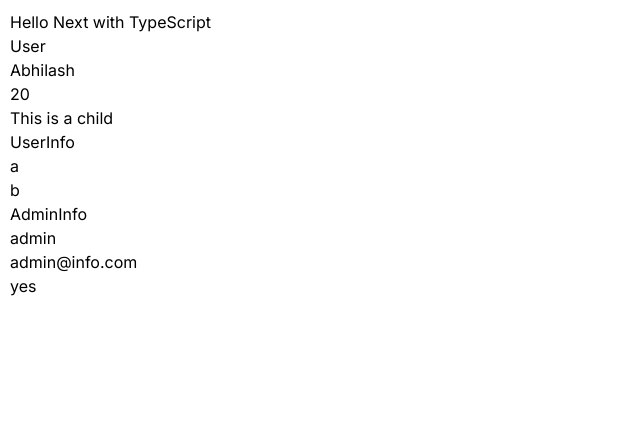
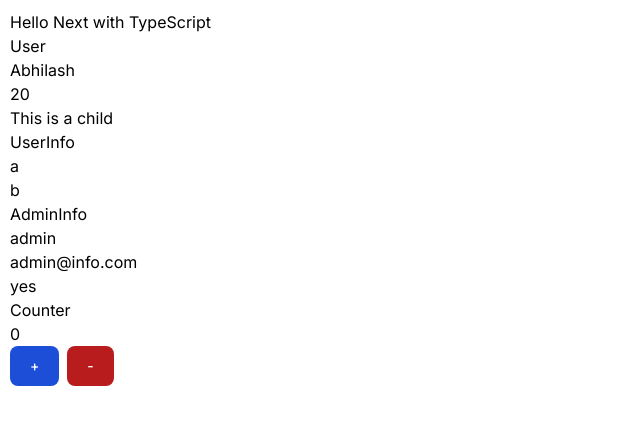
Before and after one commit to abhilashdk2016/next-ts, a Next.js app: page / in a window 1280 px wide. Shown: the top 424 px of the page, without its empty margins (0-640 px from the left). Built offline with nearby package versions, Linux system fonts and the light colour scheme.

Commit message:
useState and types

```diff
--- a/app/page.tsx
+++ b/app/page.tsx
@@ -1,4 +1,5 @@
 import AdminInfo from "@/components/AdminInfo";
+import Counter from "@/components/Counter";
 import User from "@/components/User";
 import UserInfo from "@/components/UserInfo";
 
@@ -11,6 +12,7 @@
       </User>
       <UserInfo username="a" email="b" />
       <AdminInfo username="admin" email="admin@info.com" isAdmin={true} />
+      <Counter />
     </section>
   )
 }
--- /dev/null
+++ b/components/Counter.tsx
@@ -0,0 +1,18 @@
+"use client";
+import React, { useState } from 'react'
+
+const Counter = () => {
+  const [count, setCount] = useState<number>(0);
+  const increment = () => setCount(count + 1);
+  const decrement = () => setCount(count - 1);
+  return (
+    <div>
+        Counter
+        <p>{count}</p>
+        <button className="text-white bg-blue-700 hover:bg-blue-800 focus:ring-4 focus:ring-blue-300 font-medium rounded-lg text-sm px-5 py-2.5 me-2 mb-2 dark:bg-blue-600 dark:hover:bg-blue-700 focus:outline-none dark:focus:ring-blue-800" onClick={increment}>+</button>
+        <button className="focus:outline-none text-white bg-red-700 hover:bg-red-800 focus:ring-4 focus:ring-red-300 font-medium rounded-lg text-sm px-5 py-2.5 me-2 mb-2 dark:bg-red-600 dark:hover:bg-red-700 dark:focus:ring-red-900" onClick={decrement}>-</button>
+    </div>
+  )
+}
+
+export default Counter
```
